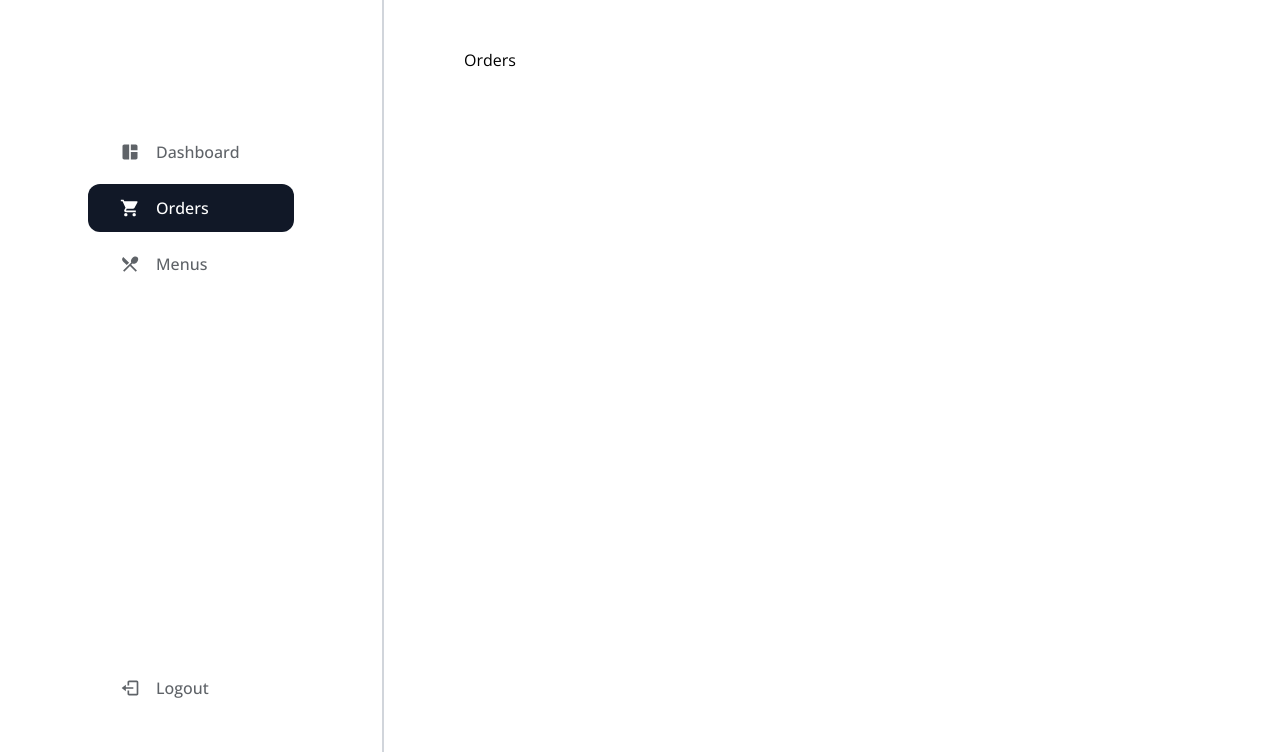
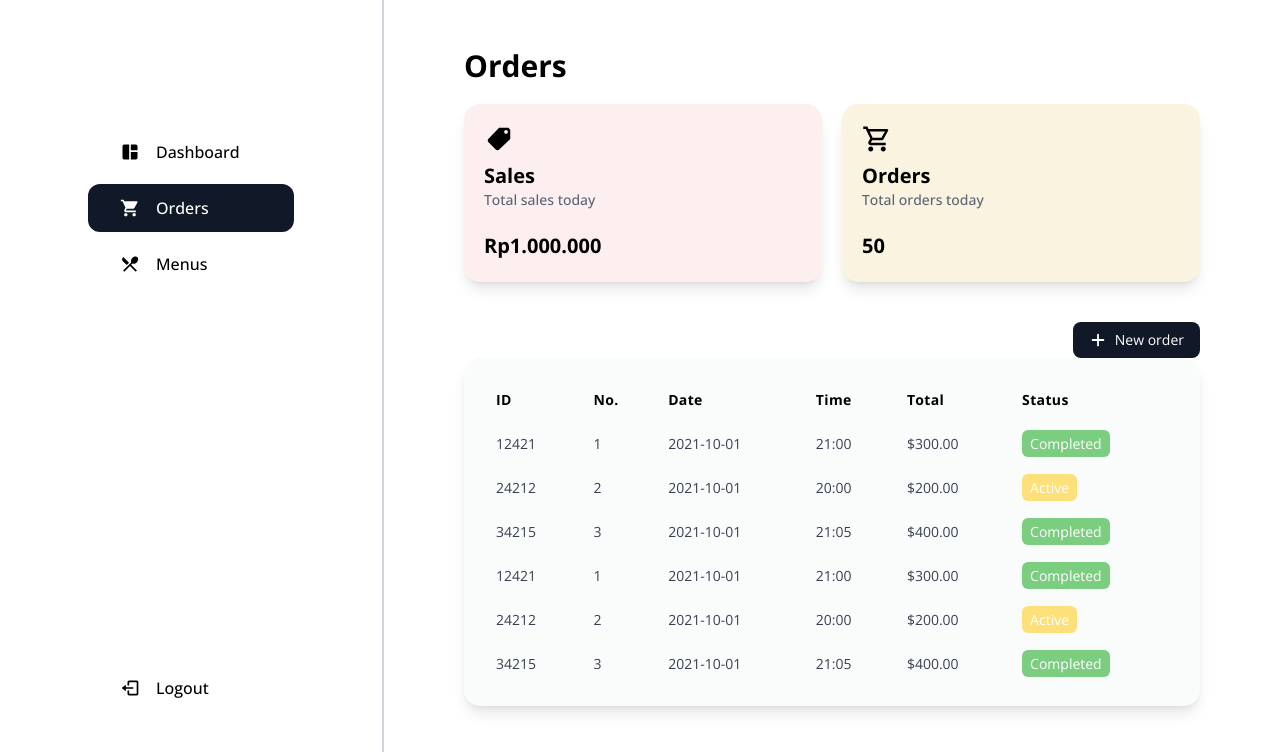
Before and after one commit to fzl96/pos, a React (Create React App) app: page /orders in a window 1280 px wide. Shown: the top 752 px of the page. Built offline with nearby package versions, Linux system fonts and the light colour scheme.

Commit message:
Orders done

```diff
--- a/src/components/AppLayout.tsx
+++ b/src/components/AppLayout.tsx
@@ -17,14 +17,14 @@ const Shell: React.FC<Props> = ({ children }) => {
       <div className="lg:w-96 fixed hidden lg:block h-screen bg-white border-r-2 border-[#D1D5DB]">
         <ul className="flex flex-col h-full px-[5.5rem] pt-[8rem] pb-20">
           {SideBarData.map((item, index) => (
-            <li key={index} className="last:mt-auto mb-2 text-[#5f6368]">
+            <li key={index} className="last:mt-auto mb-2 text-black">
               <NavLink
                 to={item.path}
                 className={
                   navLinkClass +
                   (pathname === item.path
                     ? " bg-[#111827] rounded-xl text-white"
-                    : " hover:bg-[#F3F4F6] hover:text-black")
+                    : " hover:bg-[#F3F4F6] hover:text-[#5f6368]")
                 }
               >
                 <span className="text-xl">{item.icon}</span>
--- /dev/null
+++ b/src/data/OrdersBox.tsx
@@ -0,0 +1,22 @@
+// import needed icons
+import { IoMdPricetag } from "react-icons/io";
+import { MdOutlineShoppingCart } from "react-icons/md";
+
+const OrdersBox = [
+  {
+    title: "Sales",
+    subtitle: "Total sales today",
+    icon: <IoMdPricetag />,
+    background: "bg-[#fdefef]",
+    value: "Rp1.000.000",
+  },
+  {
+    title: "Orders",
+    subtitle: "Total orders today",
+    icon: <MdOutlineShoppingCart />,
+    background: "bg-[#f9f3df]",
+    value: 50,
+  },
+];
+
+export default OrdersBox;
--- /dev/null
+++ b/src/data/TableData.tsx
@@ -0,0 +1,52 @@
+const TableData = [
+  {
+    id: 12421,
+    tableNumber: 1,
+    date: "2021-10-01",
+    time: "21:00",
+    status: "Completed",
+    total: "$300.00",
+  },
+  {
+    id: 24212,
+    tableNumber: 2,
+    date: "2021-10-01",
+    time: "20:00",
+    status: "Active",
+    total: "$200.00",
+  },
+  {
+    id: 34215,
+    tableNumber: 3,
+    date: "2021-10-01",
+    time: "21:05",
+    status: "Completed",
+    total: "$400.00",
+  },
+  {
+    id: 12421,
+    tableNumber: 1,
+    date: "2021-10-01",
+    time: "21:00",
+    status: "Completed",
+    total: "$300.00",
+  },
+  {
+    id: 24212,
+    tableNumber: 2,
+    date: "2021-10-01",
+    time: "20:00",
+    status: "Active",
+    total: "$200.00",
+  },
+  {
+    id: 34215,
+    tableNumber: 3,
+    date: "2021-10-01",
+    time: "21:05",
+    status: "Completed",
+    total: "$400.00",
+  },
+]
+
+export default TableData;
--- a/src/pages/Dashboard.tsx
+++ b/src/pages/Dashboard.tsx
@@ -8,7 +8,7 @@ const Dashboard = () => {
   }, []);
 
   return (
-    <div className="text-2xl font-semibold">
+    <>
       <div className="flex flex-col">
         <h1 className="font-bold text-3xl">Dashboard</h1>
         <h1 className="text-lg font-medium text-[#5c6473] mb-5">Hello, User</h1>
@@ -40,7 +40,7 @@ const Dashboard = () => {
           <LineChart />
         </div>
       </div>
-    </div>
+    </>
   );
 };
 export default Dashboard;
--- a/src/pages/Orders.tsx
+++ b/src/pages/Orders.tsx
@@ -1,9 +1,93 @@
 import { useEffect } from "react";
+import OrdersBox from "../data/OrdersBox";
+import TableData from "../data/TableData";
+import { HiPlus } from 'react-icons/hi'
 
 const Orders = () => {
   useEffect(() => {
     document.title = "POS - Orders";
   }, []);
-  return <div>Orders</div>;
+
+  return (
+    <>
+      <div className="flex flex-col">
+        <h1 className="font-bold text-3xl">Orders</h1>
+      </div>
+      <div className="flex flex-col gap-5">
+        <ul className="grid md:grid-cols-2 grid-cols-1 gap-5 pt-5">
+          {OrdersBox.map((item, index) => (
+            <li
+              key={index}
+              className={`flex flex-col first:md:col-span-1 first:col-span-full gap-5 p-5 rounded-2xl ${item.background} shadow-lg`}
+            >
+              <div className="flex items-center gap-5">
+                <div className="flex flex-col">
+                  <h1 className="text-3xl">{item.icon}</h1>
+                  <h1 className="font-bold text-xl mt-2">{item.title}</h1>
+                  <h1 className="text-sm font-medium text-[#5c6473]">
+                    {item.subtitle}
+                  </h1>
+                </div>
+              </div>
+              <div className="flex items-center justify-between">
+                <h1 className="font-bold text-xl">{item.value}</h1>
+                <div className="flex items-center justify-center w-8 h-8 rounded-md"></div>
+              </div>
+            </li>
+          ))}
+        </ul>
+      </div>
+      <div className="flex mt-10 justify-end">
+        <button className="bg-[#111827] py-2 px-4 text-white text-sm rounded-lg flex items-center gap-2">
+          <span className="text-lg"><HiPlus /></span>
+          New order
+        </button>
+      </div>
+      <div className="bg-[#fafbfb] p-5 rounded-2xl shadow-lg">
+        <table className="w-full">
+          <thead>
+            <tr className="">
+              <th className="p-3 text-sm font-bold tracking-wide text-left">
+                ID
+              </th>
+              <th className="p-3 text-sm font-bold tracking-wide text-left">
+                No.
+              </th>
+              <th className="p-3 text-sm font-bold tracking-wide text-left">
+                Date
+              </th>
+              <th className="p-3 text-sm font-bold tracking-wide text-left">
+                Time
+              </th>
+              <th className="p-3 text-sm font-bold tracking-wide text-left">
+                Total
+              </th>
+              <th className="p-3 text-sm font-bold tracking-wide text-left">
+                Status
+              </th>
+            </tr>
+          </thead>
+          <tbody className="">
+            {TableData.map((item, index) => (
+              <tr
+                className=" border-[#e5e7eb] cursor-pointer rounded-lg hover:bg-[#f3f4f6]"
+                onClick={() => console.log("test")}
+                key={item.id}
+              >
+                <td className="p-3 text-sm text-gray-700">{item.id}</td>
+                <td className="p-3 text-sm text-gray-700">
+                  {item.tableNumber}
+                </td>
+                <td className="p-3 text-sm text-gray-700">{item.date}</td>
+                <td className="p-3 text-sm text-gray-700">{item.time}</td>
+                <td className="p-3 text-sm text-gray-700">{item.total}</td>
+                <td className="p-3 text-sm"><span className={`text-white py-1 px-2 rounded-md ${item.status === "Completed" ? "bg-[#7bcd80]" : "bg-[#fee07a]"}`}>{item.status}</span></td>
+              </tr>
+            ))}
+          </tbody>
+        </table>
+      </div>
+    </>
+  );
 };
 export default Orders;
```
